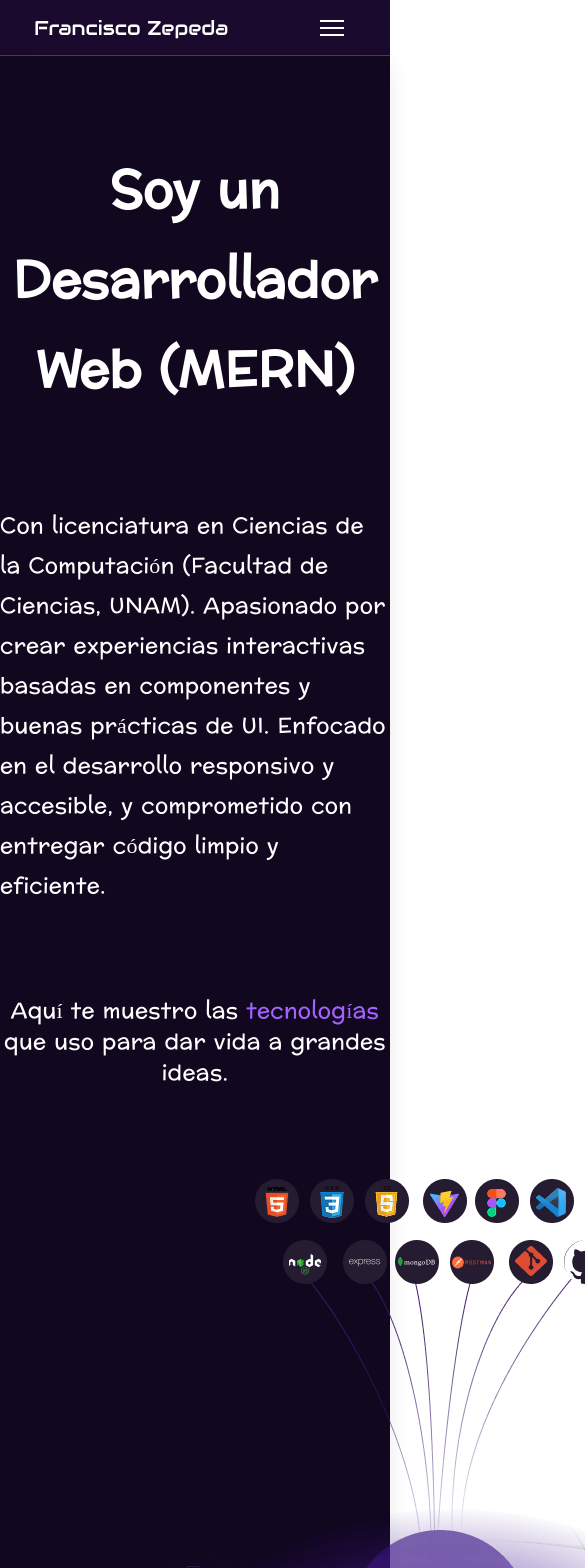
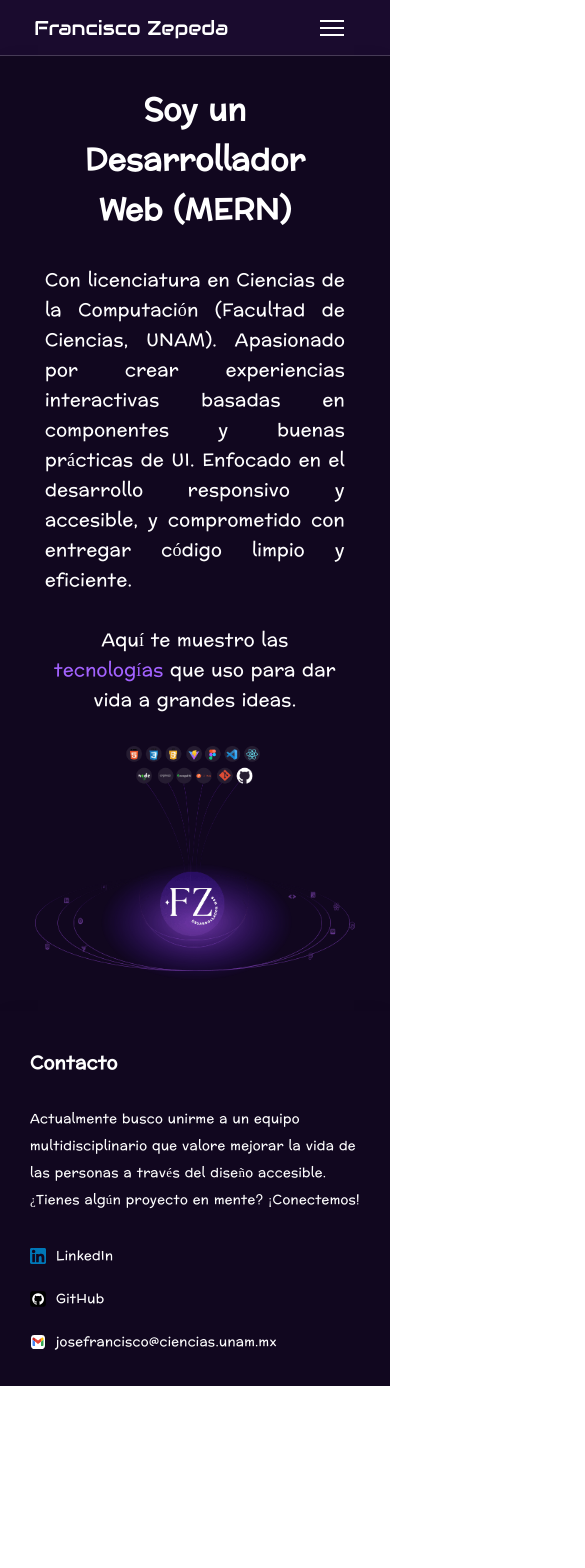
Before and after one commit to PacoZ2024/portafolio, a React (Vite) app: page /about-me in a window 390 px wide. Shown: the top 1568 px of the page, 585 px wide, since content can reach past the window. After the commit the page ends 1386 px from the top, so only its background shows below. Built offline with nearby package versions, Linux system fonts and the light colour scheme.

Commit message:
feat(About Me): Se hace responsivo el AboutMe para resoluciones en pantallas de celular.

```diff
--- a/src/components/AboutMe/AboutMe.css
+++ b/src/components/AboutMe/AboutMe.css
@@ -9,7 +9,7 @@
 }
 
 .aboutme__title {
-  padding-top: 90px;
+  padding: 90px 50px 0;
   margin: 0;
   text-align: center;
   font-size: 50px;
@@ -19,13 +19,14 @@
 .aboutme__paragraph {
   margin: 90px auto;
   max-width: 892px;
+  text-align: justify;
   font-size: 22px;
   line-height: 40px;
 }
 
 .aboutme__text {
   margin: 0 auto;
-  max-width: 892px;
+  padding: 0 50px;
   text-align: center;
   font-size: 22px;
   line-height: 31px;
@@ -40,3 +41,81 @@
   margin: 90px auto 0;
   padding-bottom: 90px;
 }
+
+@media screen and (max-width: 987px) {
+  .aboutme__paragraph {
+    max-width: 700px;
+  }
+}
+
+@media screen and (max-width: 895px) {
+  .aboutme__image {
+    width: 600px;
+  }
+}
+
+@media screen and (max-width: 774px) {
+  .aboutme__paragraph {
+    width: 600px;
+  }
+}
+
+@media screen and (max-width: 651px) {
+  .aboutme__title {
+    padding-top: 60px;
+  }
+
+  .aboutme__paragraph {
+    margin: 60px auto;
+    width: 500px;
+  }
+
+  .aboutme__image {
+    margin-top: 60px;
+    padding-bottom: 60px;
+  }
+}
+
+@media screen and (max-width: 600px) {
+  .aboutme__title {
+    font-size: 30px;
+    line-height: 50px;
+  }
+
+  .aboutme__image {
+    width: 500px;
+  }
+
+  .aboutme__paragraph {
+    width: 400px;
+    font-size: 20px;
+  }
+
+  .aboutme__text {
+    font-size: 20px;
+  }
+}
+
+@media screen and (max-width: 500px) {
+  .aboutme__title {
+    padding-top: 30px;
+  }
+
+  .aboutme__image {
+    width: 320px;
+    margin-top: 30px;
+    padding-bottom: 30px;
+  }
+
+  .aboutme__paragraph {
+    margin: 30px auto;
+    font-size: 18px;
+    width: 300px;
+    line-height: 30px;
+  }
+
+  .aboutme__text {
+    font-size: 18px;
+    line-height: 30px;
+  }
+}
```
